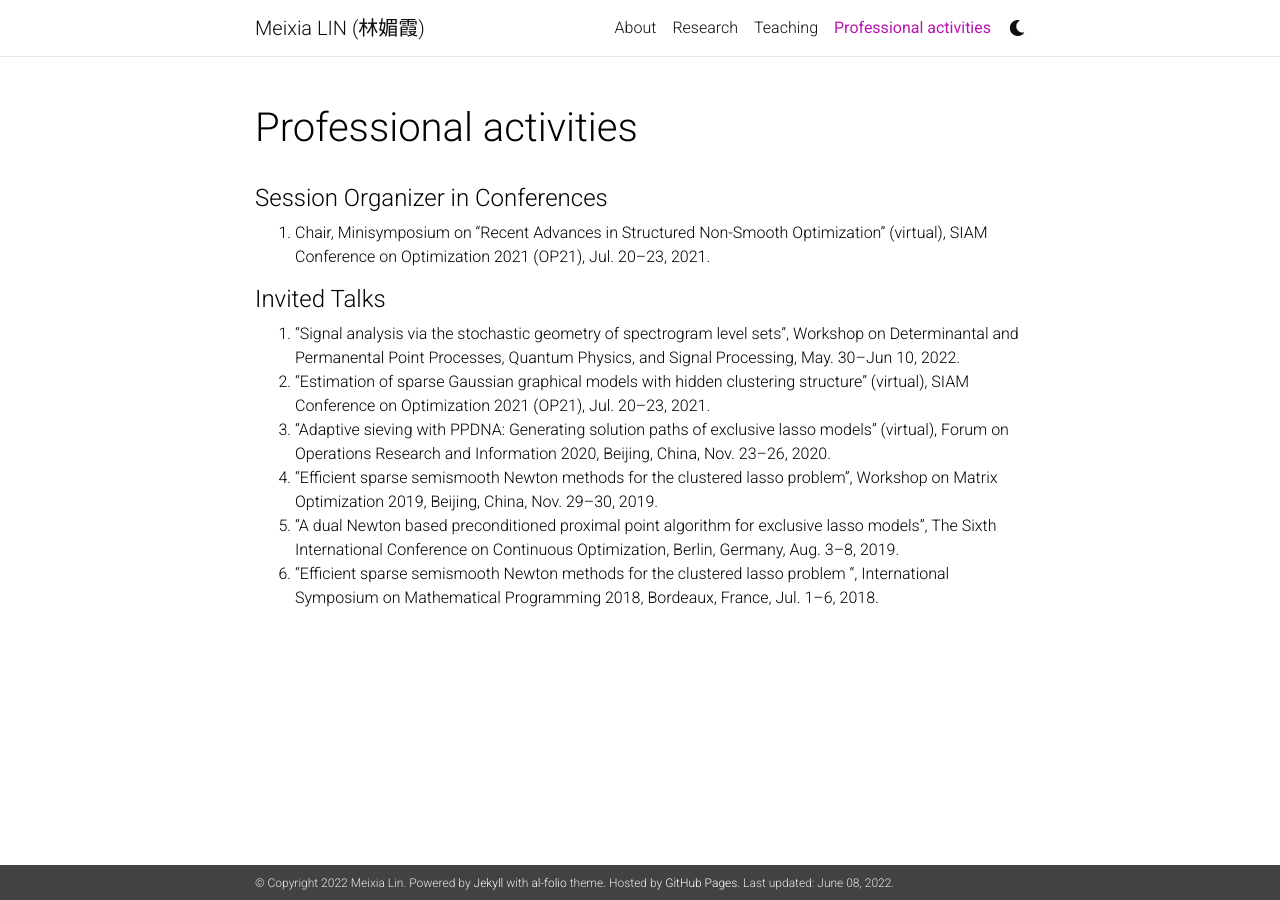
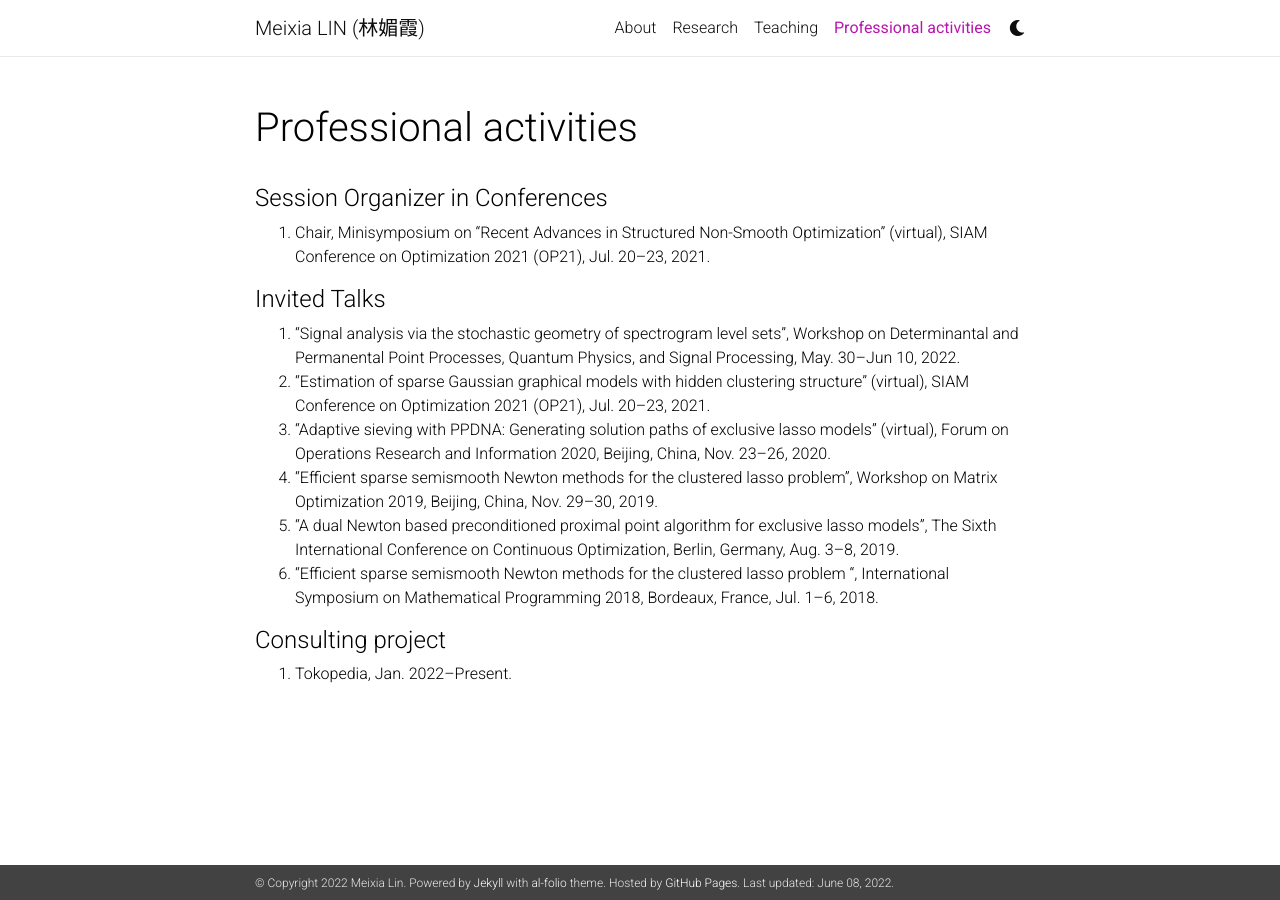
Before and after one commit to linmeixia/linmeixia.github.io, a Jekyll site: the page built from _pages/talks.md, in a window 1280 px wide. Built offline with Jekyll 4.4.1, drawn with Linux system fonts in a browser that asks for light colours; nearby versions of some CDN libraries; comment, search, counter and statistics services are not loaded; a style sheet for code colours, icons or effects is not loaded.

Commit message:
Update talks.md

```diff
--- a/_pages/talks.md
+++ b/_pages/talks.md
@@ -17,3 +17,6 @@ nav: true
 4. "Efficient sparse semismooth Newton methods for the clustered lasso problem", Workshop on Matrix Optimization 2019, Beijing, China, Nov. 29--30, 2019.
 5. "A dual Newton based preconditioned proximal point algorithm for exclusive lasso models", The Sixth International Conference on Continuous Optimization, Berlin, Germany, Aug. 3--8, 2019.
 6. "Efficient sparse semismooth Newton methods for the clustered lasso problem ", International Symposium on Mathematical Programming 2018, Bordeaux, France, Jul. 1--6, 2018.
+
+<h4>Consulting project</h4>
+1. Tokopedia, Jan. 2022--Present.
```
